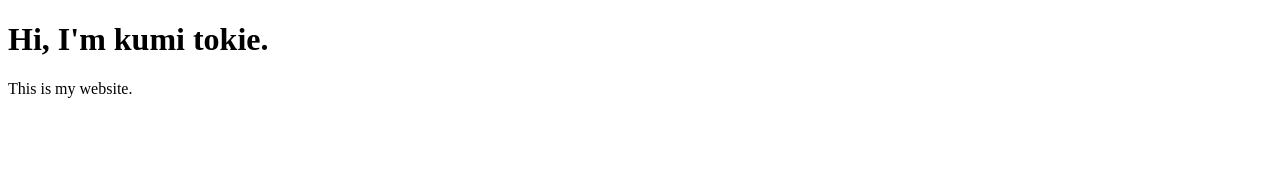
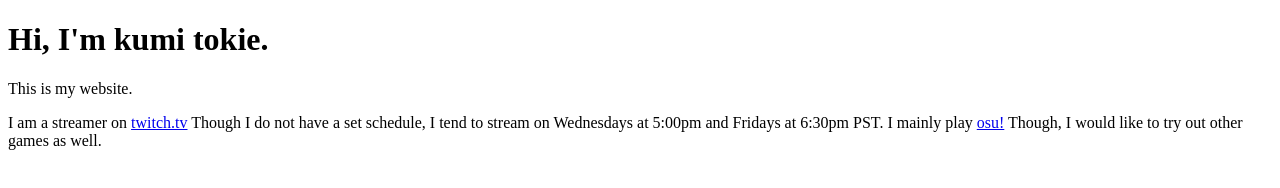
Before and after one commit to kxtmg/kxtmg.github.io, a plain HTML site: page index.html in a window 1280 px wide. Drawn offline with Linux system fonts and the light colour scheme.

Commit message:
Update index.html

```diff
--- a/index.html
+++ b/index.html
@@ -3,5 +3,10 @@
     <body>
         <h1>Hi, I'm kumi tokie.</h1>
         <p>This is my website.</p>
+
+        <p>I am a streamer on <a href = "https://twitch.tv/kumitokie">twitch.tv</a>
+        Though I do not have a set schedule, I tend to stream on Wednesdays at 5:00pm and Fridays at 6:30pm PST.
+        I mainly play <a href = "https://osu.ppy.sh/users/6014985">osu!</a> Though, I would like to try out other games as well.
+        </p>
     </body>
 </html>
```
